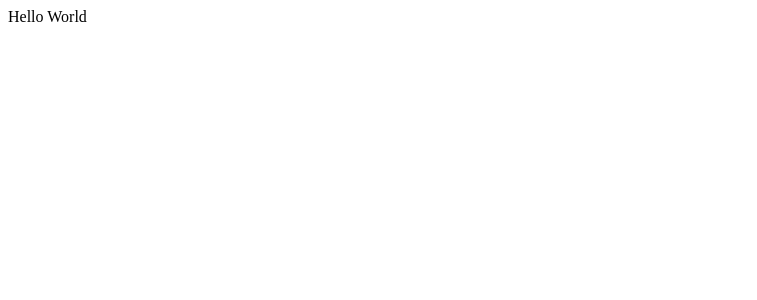
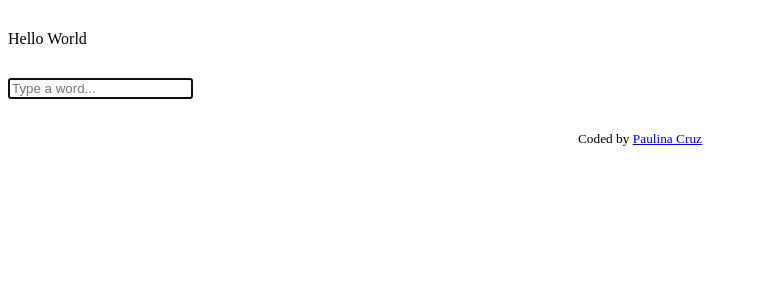
Before and after one commit to paucruz5/dictionary-project, a React (Create React App) app: page / in a window 1280 px wide. Shown: the top 300 px of the page, without its empty margins (0-757 px from the left). Built offline with nearby package versions, Linux system fonts and the light colour scheme.

Commit message:
Created search engine

```diff
--- a/public/index.html
+++ b/public/index.html
@@ -1,43 +1,16 @@
-<!DOCTYPE html>
+<!doctype html>
 <html lang="en">
   <head>
     <meta charset="utf-8" />
     <link rel="icon" href="%PUBLIC_URL%/favicon.ico" />
     <meta name="viewport" content="width=device-width, initial-scale=1" />
-    <meta name="theme-color" content="#000000" />
-    <meta
-      name="description"
-      content="Web site created using create-react-app"
-    />
+    <meta name="description" content="Dictionary of words" />
     <link rel="apple-touch-icon" href="%PUBLIC_URL%/logo192.png" />
-    <!--
-      manifest.json provides metadata used when your web app is installed on a
-      user's mobile device or desktop. See https://developers.google.com/web/fundamentals/web-app-manifest/
-    -->
     <link rel="manifest" href="%PUBLIC_URL%/manifest.json" />
-    <!--
-      Notice the use of %PUBLIC_URL% in the tags above.
-      It will be replaced with the URL of the `public` folder during the build.
-      Only files inside the `public` folder can be referenced from the HTML.
-
-      Unlike "/favicon.ico" or "favicon.ico", "%PUBLIC_URL%/favicon.ico" will
-      work correctly both with client-side routing and a non-root public URL.
-      Learn how to configure a non-root public URL by running `npm run build`.
-    -->
-    <title>React App</title>
+    <title>The Meaning Archive</title>
   </head>
   <body>
     <noscript>You need to enable JavaScript to run this app.</noscript>
     <div id="root"></div>
-    <!--
-      This HTML file is a template.
-      If you open it directly in the browser, you will see an empty page.
-
-      You can add webfonts, meta tags, or analytics to this file.
-      The build step will place the bundled scripts into the <body> tag.
-
-      To begin the development, run `npm start` or `yarn start`.
-      To create a production bundle, use `npm run build` or `yarn build`.
-    -->
   </body>
 </html>
--- a/src/App.css
+++ b/src/App.css
@@ -0,0 +1,8 @@
+.App-header {
+    margin: 30px 0;
+}
+
+.App-footer {
+    margin: 30px 0;
+    text-align: center;
+}
--- a/src/App.js
+++ b/src/App.js
@@ -1,9 +1,27 @@
 import "./App.css";
+import Dictionary from "./Dictionary";
 
 export default function App() {
   return (
     <div className="App">
-      <header className="App-header">Hello World</header>
+      <div className="container">
+        <header className="App-header">Hello World</header>
+        <main>
+          <Dictionary />
+        </main>
+        <footer className="App-footer">
+          <small>
+            Coded by{" "}
+            <a
+              href="https://github.com/yourusername"
+              target="_blank"
+              rel="noopener noreferrer"
+            >
+              Paulina Cruz
+            </a>
+          </small>
+        </footer>
+      </div>
     </div>
   );
 }
--- /dev/null
+++ b/src/Dictionary.js
@@ -0,0 +1,26 @@
+import React, { useState } from "react";
+
+export default function Dictionary() {
+  let [keyword, setKeyword] = useState("");
+  function search(event) {
+    event.preventDefault();
+    alert(`Searching for ${keyword}`);
+  }
+
+  function handleKeywordChange(event) {
+    setKeyword(event.target.value);
+  }
+
+  return (
+    <div className="Dictionary">
+      <form onSubmit={search}>
+        <input
+          type="search"
+          placeholder="Type a word..."
+          autoFocus={true}
+          onChange={handleKeywordChange}
+        />
+      </form>
+    </div>
+  );
+}
```
Also changed, not shown: src/Dictionary.css (added).
